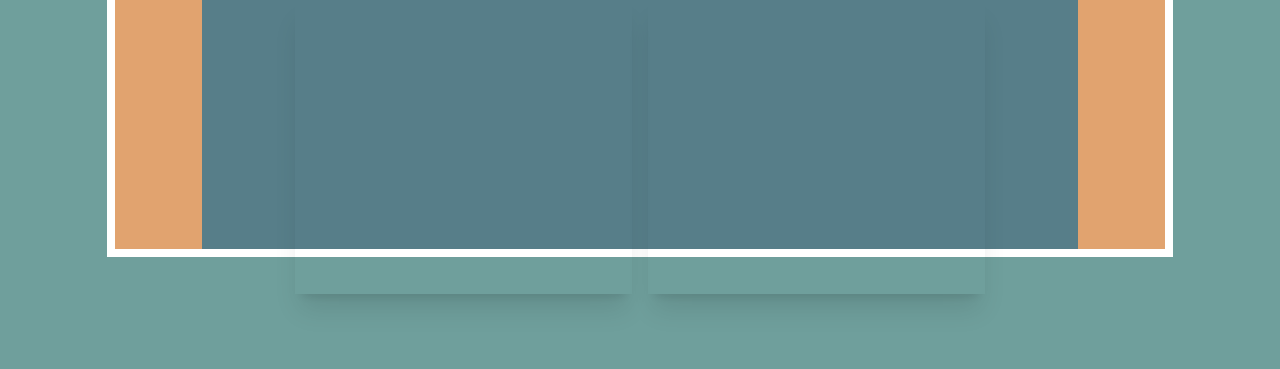
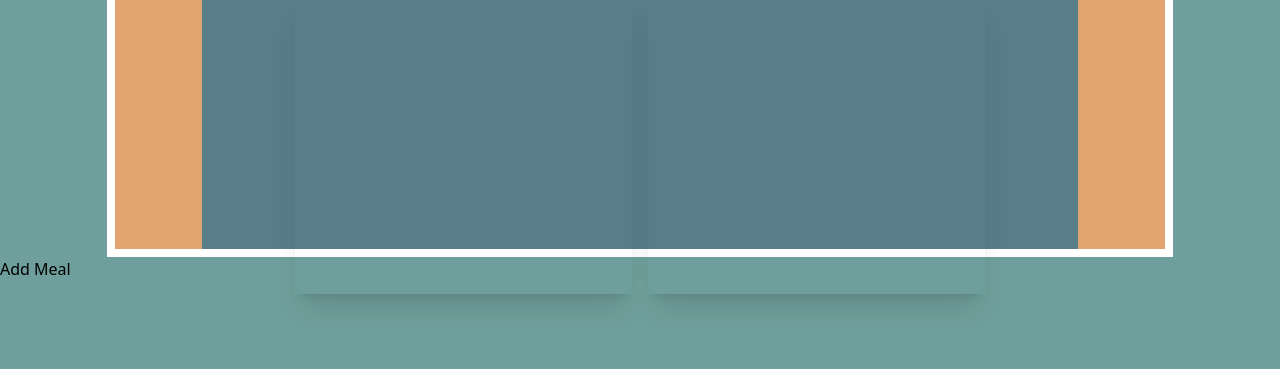
Before and after one commit to SylvesterSmithIII/recipes, a Flask app: page / in a window 1280 px wide. Shown: the part 663-1032 px from the top of the page. Run offline with Flask 3, Linux system fonts and the light colour scheme; a user stored in the database is signed in; data that the repository does not hold is empty; style sheets or scripts are compiled from the project's sources; some libraries are stand-ins or nearby versions.

Commit message:
add add meal button

```diff
--- a/templates/index.html
+++ b/templates/index.html
@@ -37,4 +37,7 @@
             </div>
         </div>
     </div>
+    <form action="/add-meal" method="post">
+        <button>Add Meal</button>
+    </form>
 {% endblock %}
```
Also changed, not shown: recipes.db, 2 other files.
